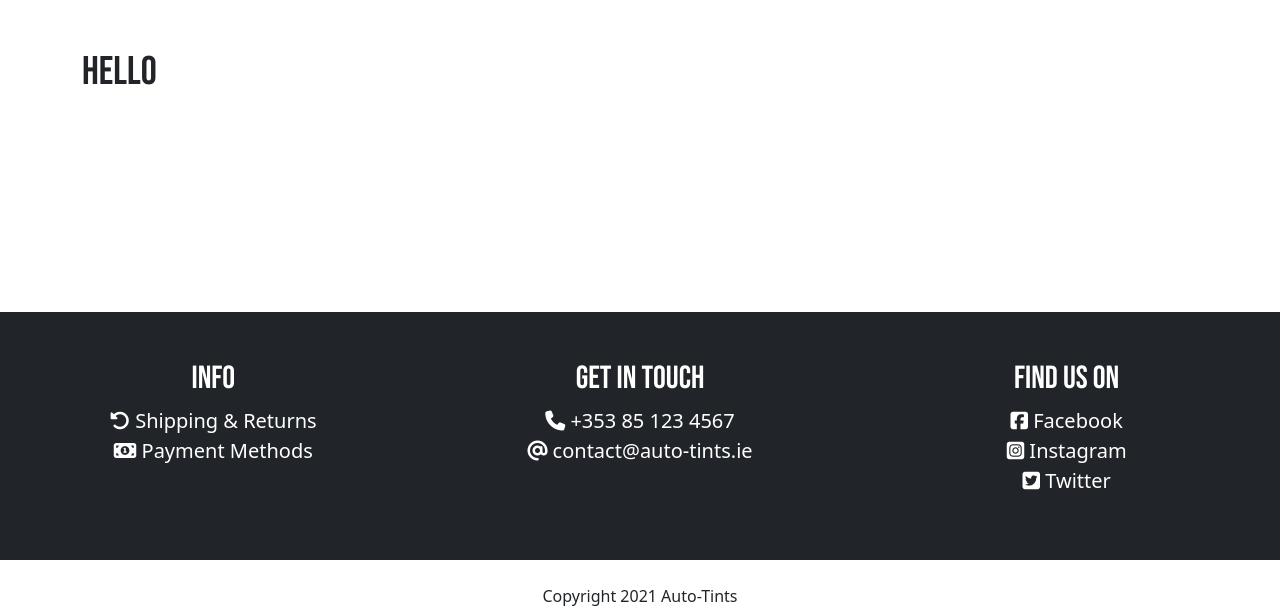
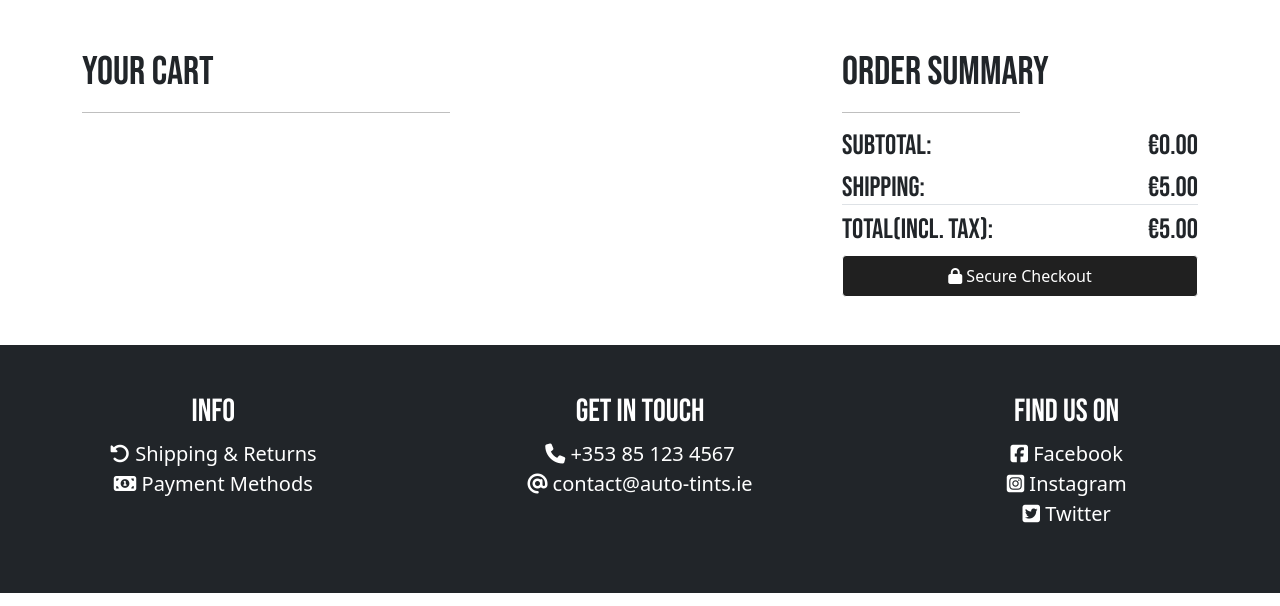
Before and after one commit to JakubMrowicki/auto-tints, a Django app: page /cart/ in a window 1280 px wide. Shown: the part 168-774 px from the top of the page. Run offline with Django 3.2, Linux system fonts and the light colour scheme; data comes from the database, SQL or seed files in the repository; both versions use the stored data as it was after the commit; some libraries are stand-ins or nearby versions.

Commit message:
add update and remove functionality to cart items

```diff
--- a/auto_tints/context_processors.py
+++ b/auto_tints/context_processors.py
@@ -1,5 +1,6 @@
 from products.models import Category, Product
 from django.conf import settings
+from django.shortcuts import get_object_or_404
 
 def get_categories(request):
     """ Get a list of all available categories """
@@ -11,14 +12,26 @@ def get_categories(request):
 
 
 def cart_contents(request):
-    cart_items = request.session.get('cart', {})
+    cart = request.session.get('cart', {})
+    cart_items = []
     cart_items_count = 0
     total = 0
+
+    if cart:
+        for quantity in list(cart.values()):
+            cart_items_count += int(quantity)
+
+    for item_id, quantity in cart.items():
+        product = get_object_or_404(Product, pk=item_id)
+        total += product.price * int(quantity)
+        cart_items.append({
+            'product': product,
+            'item_id': item_id,
+            'quantity': quantity,
+            'total_price': product.price * int(quantity)
+        })
+
     grand_total = total + settings.DELIVERY_CHARGE
-
-    if cart_items:
-        for quantity in list(cart_items.values()):
-            cart_items_count += int(quantity)
 
     context = {
         'cart_items': cart_items,
--- a/cart/templates/cart/cart.html
+++ b/cart/templates/cart/cart.html
@@ -2,7 +2,45 @@
 {% load static %}
 
 {% block content %}
-<div class="container mt-5">
-  <h1>Hello</h1>
+<div class="container my-5">
+    <div class="row">
+        <div class="col-12 col-lg-8">
+            <h1>Your Cart</h1>
+            <hr>
+            {% for item in cart_items %}
+            <div class="py-2 mb-2 border-1 d-flex">
+                <img class="img-thumbnail float-start" style="max-height: 200px;" src="{{ item.product.image.url }}"
+                    alt="{{ item.product.name }}">
+                <div class="px-2">
+                    <h2>{{ item.product.name }} <small class="text-muted ml-2">
+                            €{{ item.product.price|floatformat:2 }}</small></h2>
+                    <small class="d-block">SKU: {{ item.product.sku }}</small>
+                    <span class="d-block">Item Total: <b>€{{ item.total_price|floatformat:2 }}</b></span>
+                    <form action="{% url 'edit_item' item.product.id %}" method="post">
+                        {% csrf_token %}
+                        <label for="quantity" class="form-label">Quantity</label>
+                        <input type="number" name="quantity" min="1" max="99" value="{{ item.quantity }}"
+                            class="form-control" style="max-width: 100px;" id="quantity" aria-describedby="quantity">
+                        <input type="submit" class="btn btn-link" name="update_button" value="Update">
+                        <input type="submit" class="btn btn-link" name="delete_button" value="Remove">
+                        <input type="hidden" name="redirect_url" value="{{ request.path }}">
+                    </form>
+                </div>
+
+            </div>
+            {% endfor %}
+        </div>
+        <div class="col-12 col-lg-4">
+            <h1>Order Summary</h1>
+            <hr>
+            <h3>Subtotal: <div class="float-end">€{{ total|floatformat:2 }}</div>
+            </h3>
+            <h3 class="border-bottom">Shipping: <div class="float-end">€{{ delivery_charge|floatformat:2 }}</div>
+            </h3>
+            <h3>Total(incl. tax): <div class="float-end">€{{ grand_total|floatformat:2 }}</div>
+            </h3>
+            <button class="btn btn-black w-100 p-2"><i class="fas fa-lock"></i> Secure Checkout</button>
+        </div>
+    </div>
 </div>
 {% endblock %}
--- a/cart/urls.py
+++ b/cart/urls.py
@@ -4,4 +4,5 @@ from . import views
 urlpatterns = [
     path('', views.view_cart, name='view_cart'),
     path('add_to_cart/<item_id>/', views.add_to_cart, name='add_to_cart'),
+    path('edit_item/<item_id>/', views.edit_item, name='edit_item'),
 ]
--- a/cart/views.py
+++ b/cart/views.py
@@ -22,3 +22,22 @@ def add_to_cart(request, item_id):
 
     request.session['cart'] = cart
     return redirect(redirect_url)
+
+
+def edit_item(request, item_id):
+    """ Remove item from cart """
+
+    cart = request.session.get('cart', {})
+    redirect_url = request.POST.get('redirect_url')
+
+    if request.POST.get('update_button'):
+        quantity = request.POST.get('quantity')
+        if item_id in list(cart.keys()):
+            cart[item_id] = quantity
+
+    if request.POST.get('delete_button'):
+        if item_id in list(cart.keys()):
+            del cart[item_id]
+
+    request.session['cart'] = cart
+    return redirect(redirect_url)
```
Also changed, not shown: db.sqlite3.
